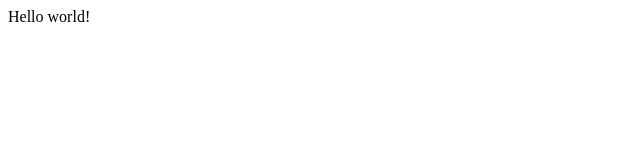
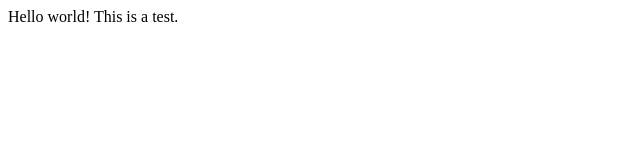
Before and after one commit to leifnicholz/tailwind, a plain HTML site: page index.html in a window 1280 px wide. Shown: the full height of the page, 0-640 px from the left. Drawn offline with Linux system fonts and the light colour scheme.

Commit message:
testing stuff

```diff
--- a/index.html
+++ b/index.html
@@ -7,6 +7,6 @@
     <title>Tailwind Test</title>
 </head>
 <body>
-    Hello world!
+    Hello world! This is a test.
 </body>
 </html>
```
